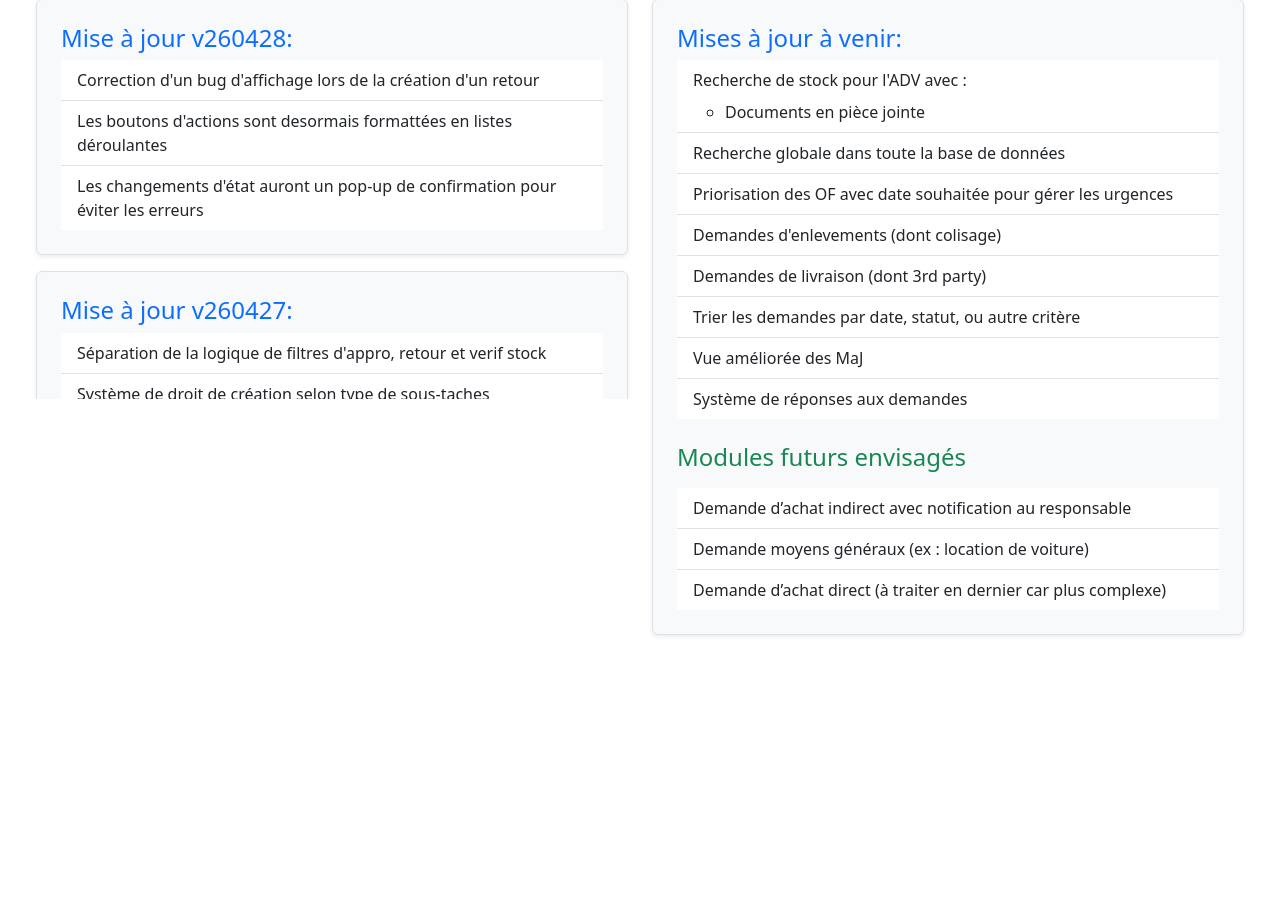
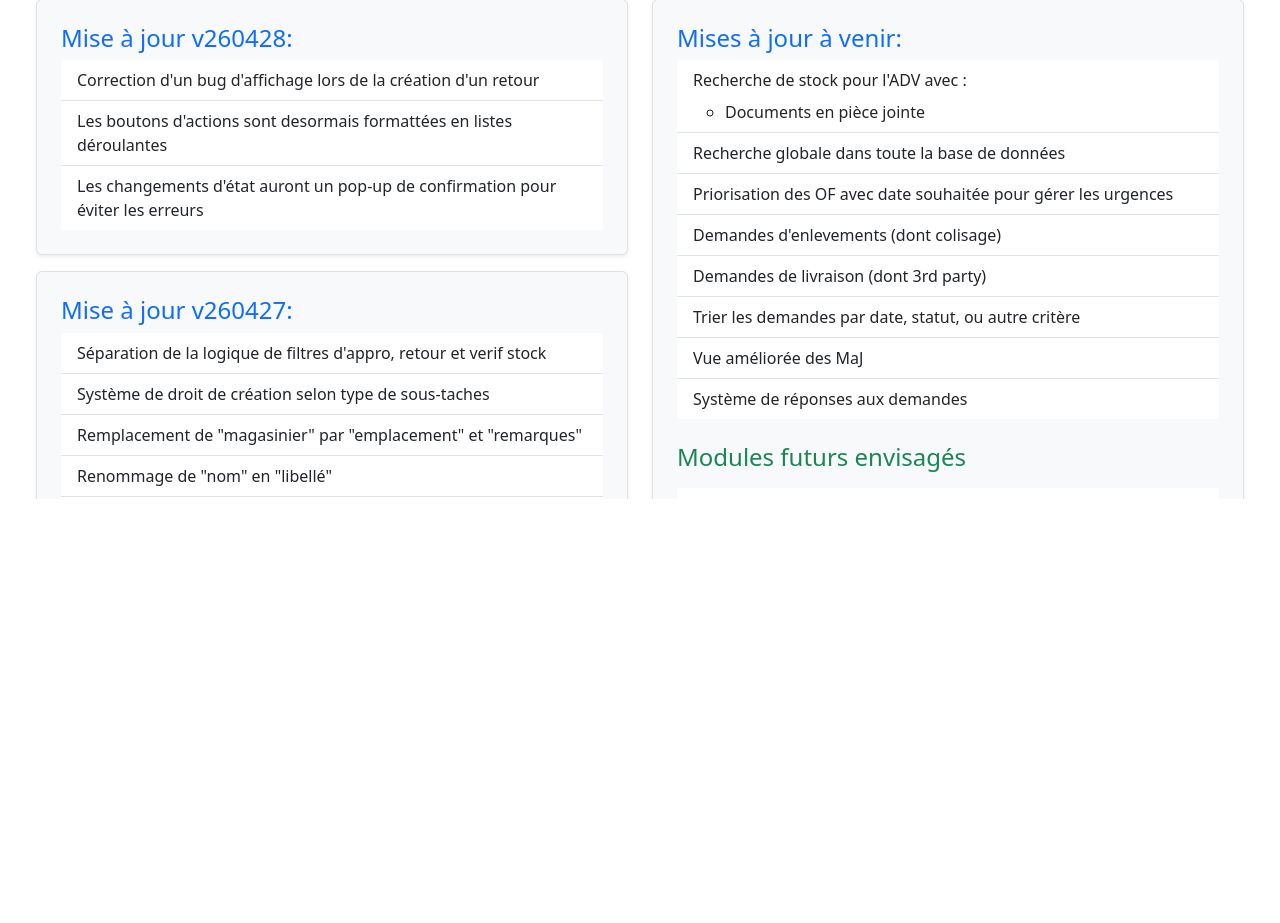
Before and after one commit to Fayvara21/MvcPoo, a PHP site: template app/views/projects/index.php in a window 1280 px wide. Shown: the part 563-1486 px from the top of the page. Run offline with PHP 8.4, Linux system fonts and the light colour scheme; the template is opened without the code that fills it, so the values that code supplies are empty; the visitor is signed in with stand-in values (Sample User, id 1).

Commit message:
fix: Increase max-height of changelog containers for better visibility

```diff
--- a/app/views/projects/index.php
+++ b/app/views/projects/index.php
@@ -157,7 +157,7 @@
 
 
     <div class=" CHANGELOG d-flex justify-content-end mt-4">
-        <div class="container my-4 overflow-y-auto" style="max-height: 400px;">
+        <div class="container my-4 overflow-y-auto" style="max-height: 500px;">
 
             <div class="mb-3 p-4 border rounded shadow-sm bg-light">
                 <h4 class="mb-2 text-primary">Mise à jour v260428:</h4>
@@ -285,7 +285,7 @@
 
         </div>
 
-        <div class="container my-4">
+        <div class="container my-4 overflow-y-auto" style="max-height: 500px;">
             <div class="mb-3 p-4 border rounded shadow-sm bg-light">
 
                 <h4 class="mb-2 text-primary">Mises à jour à venir:</h4>
```
